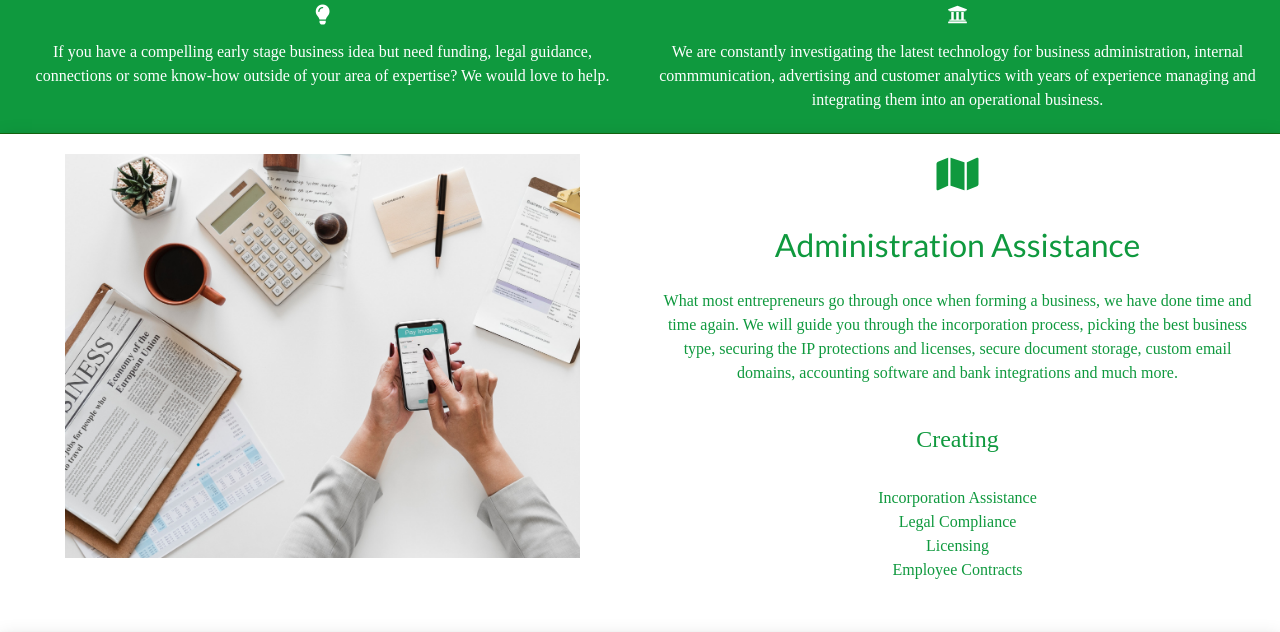
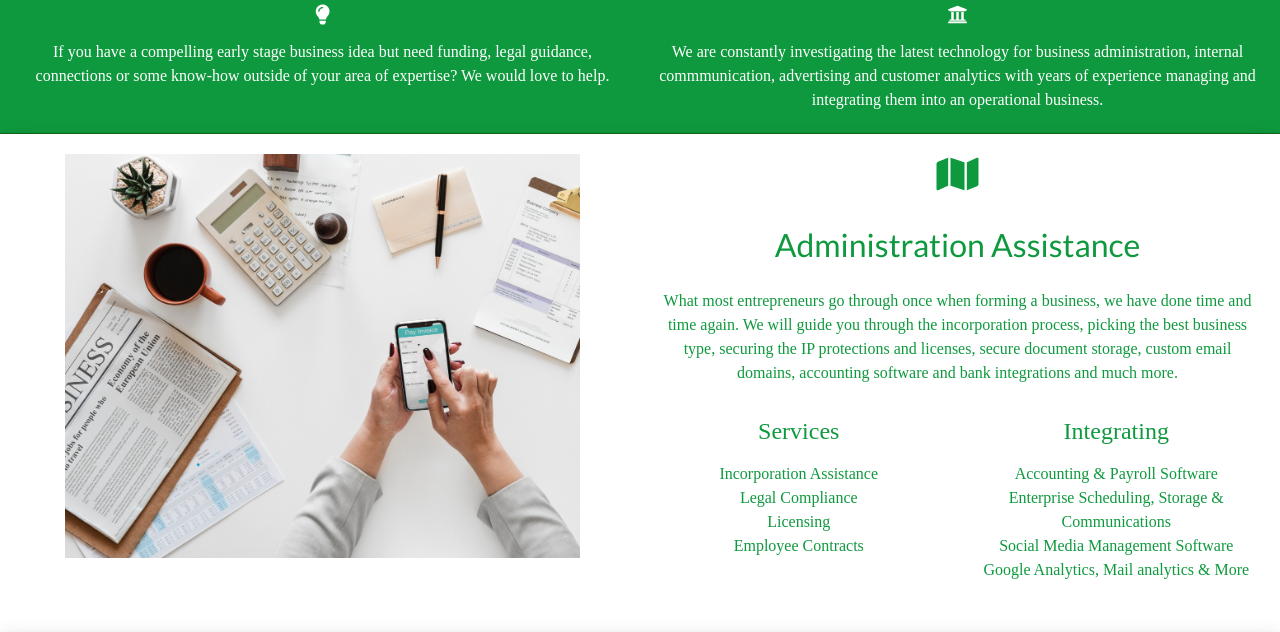
Before and after one commit to rgordon95/GordonEnterprisesSite, a website: page incubation.html in a window 1280 px wide. Shown: the part 437-1069 px from the top of the page. Drawn offline with nearby package versions, Linux system fonts and the light colour scheme; grey boxes are pictures that could not be loaded; files whose address does not match are found by name; a web font is replaced by a local one.

Commit message:
add content

```diff
--- a/incubation.html
+++ b/incubation.html
@@ -106,16 +106,24 @@ TO do:
         the incorporation process, picking the best business type, securing the IP protections and licenses, secure document storage,
         custom email domains, accounting software and bank integrations and much more.
       </p>
-			<div class='row list-titles d-none d-lg-inline'>
-				<h4 class='col col-12 '>Creating</h4>
+			<div class='row list-titles d-none d-lg-flex'>
+				<h4 class='col col-6 my-3'>Services</h4>
+				<h4 class='col col-6 my-3'>Integrating</h4>
 			</div>
       <div class='row row-12'>
-                  <ul class='list-unstyled col d-none d-lg-inline'>
+                  <ul class='list-unstyled col col-12 col-lg-6 offset-sm-4 offset-md-0 offset-lg-0 d-none d-lg-inline'>
                     <li class='list-item'>Incorporation Assistance</li>
                     <li class='list-item'>Legal Compliance</li>
                     <li class='list-item'>Licensing</li>
                     <li class='list-item'>Employee Contracts</li>
                   </ul>
+
+									 <ul class='list-unstyled  col col-12 col-lg-6 offset-sm-4 offset-md-0 offset-lg-0 d-none d-lg-inline'>
+								     <li class='list-item'>Accounting & Payroll Software</li>
+						  	      <li class='list-item'>Enterprise Scheduling, Storage & Communications</li>
+								      <li class='list-item'>Social Media Management Software</li>
+								      <li class='list-item'>Google Analytics, Mail analytics & More</li>
+							    </ul>
         </div>
   </div>
   <div class="col col-12 col-lg-6 order-md-last order-lg-first" >
```
